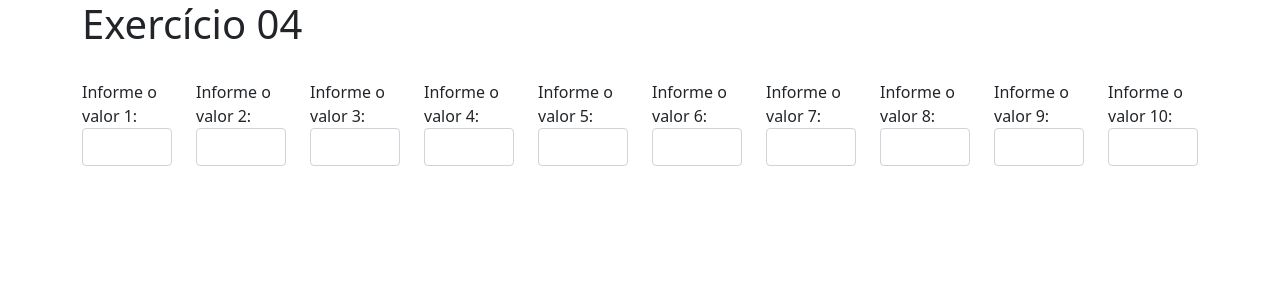
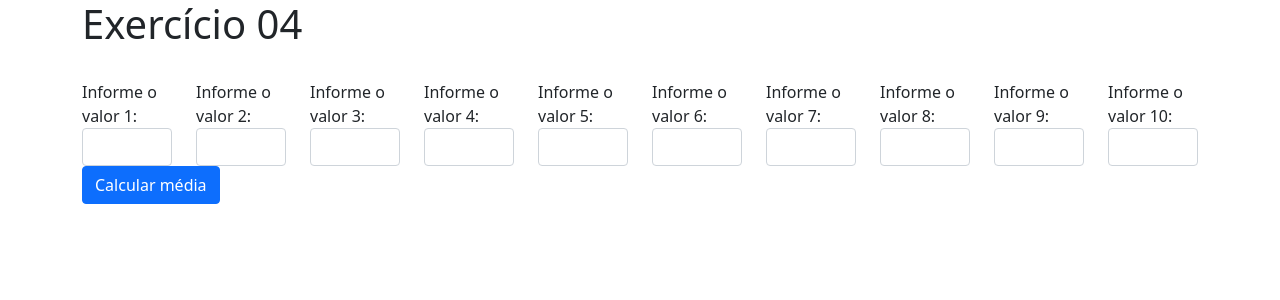
Before and after one commit to LordAkuos/EletivaI-LinguagemProgramacaoIV, a PHP site: page / in a window 1280 px wide. Shown: the top 300 px of the page. Run offline with PHP 8.4, Linux system fonts and the light colour scheme.

Commit message:
Update index.php

```diff
--- a/Aula1603/Lista2/Exer4/index.php
+++ b/Aula1603/Lista2/Exer4/index.php
@@ -26,6 +26,11 @@
                     }
                 ?>
             </div>
+            <div class="row">
+                <div class="col">
+                    <button type="submit" class="btn btn-primary">Calcular média</button>
+                </div>
+            </div>
         </form>
         <script src="https://cdn.jsdelivr.net/npm/bootstrap@5.0.2/dist/js/bootstrap.bundle.min.js" integrity="sha384-MrcW6ZMFYlzcLA8Nl+NtUVF0sA7MsXsP1UyJoMp4YLEuNSfAP+JcXn/tWtIaxVXM" crossorigin="anonymous"></script>
         <!-- Option 2: Separate Popper and Bootstrap JS -->
```
